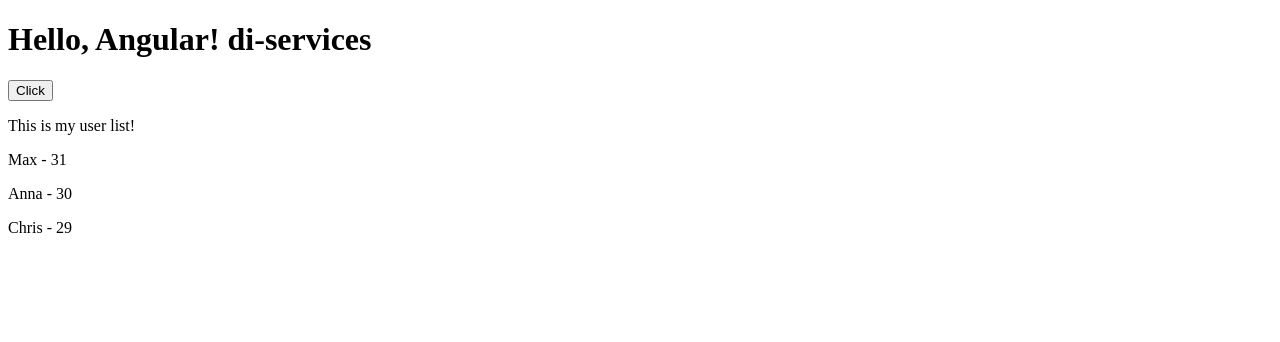
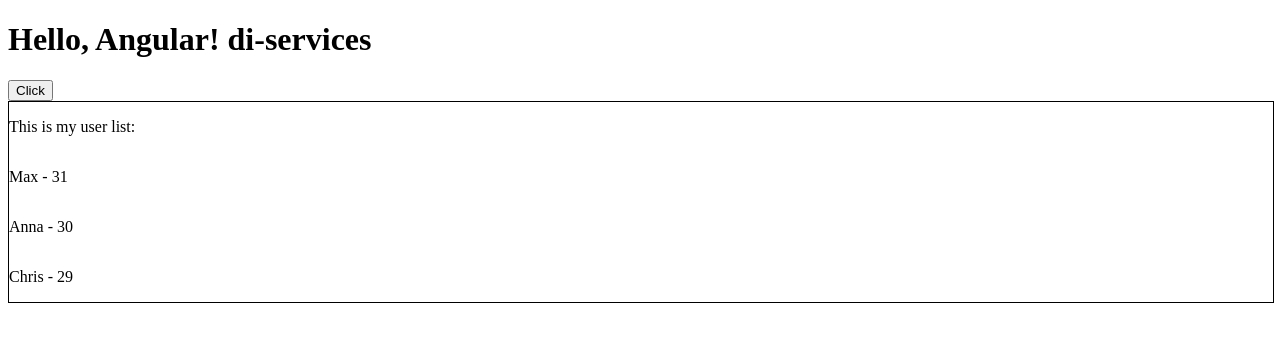
Before and after one commit to SvetlinGG/Angular-DI-Services, an Angular app in the folder di-services/: page / in a window 1280 px wide. Shown: the top 342 px of the page. Built offline with nearby package versions, Linux system fonts and the light colour scheme.

Commit message:
styling list items

```diff
--- a/di-services/src/app/user-list/user-list.component.html
+++ b/di-services/src/app/user-list/user-list.component.html
@@ -1,5 +1,14 @@
-<p>This is my user list!</p>
+
+<div style="
+width: 100%;
+border: 1px solid black;
+display: flex;
+flex-direction: column;
+justify-content: center;"
+>
+<p>This is my user list:</p>
 
 @for (user of usersList; track $index){
     <app-user-item [users]="user" />
 }
+</div>
```
